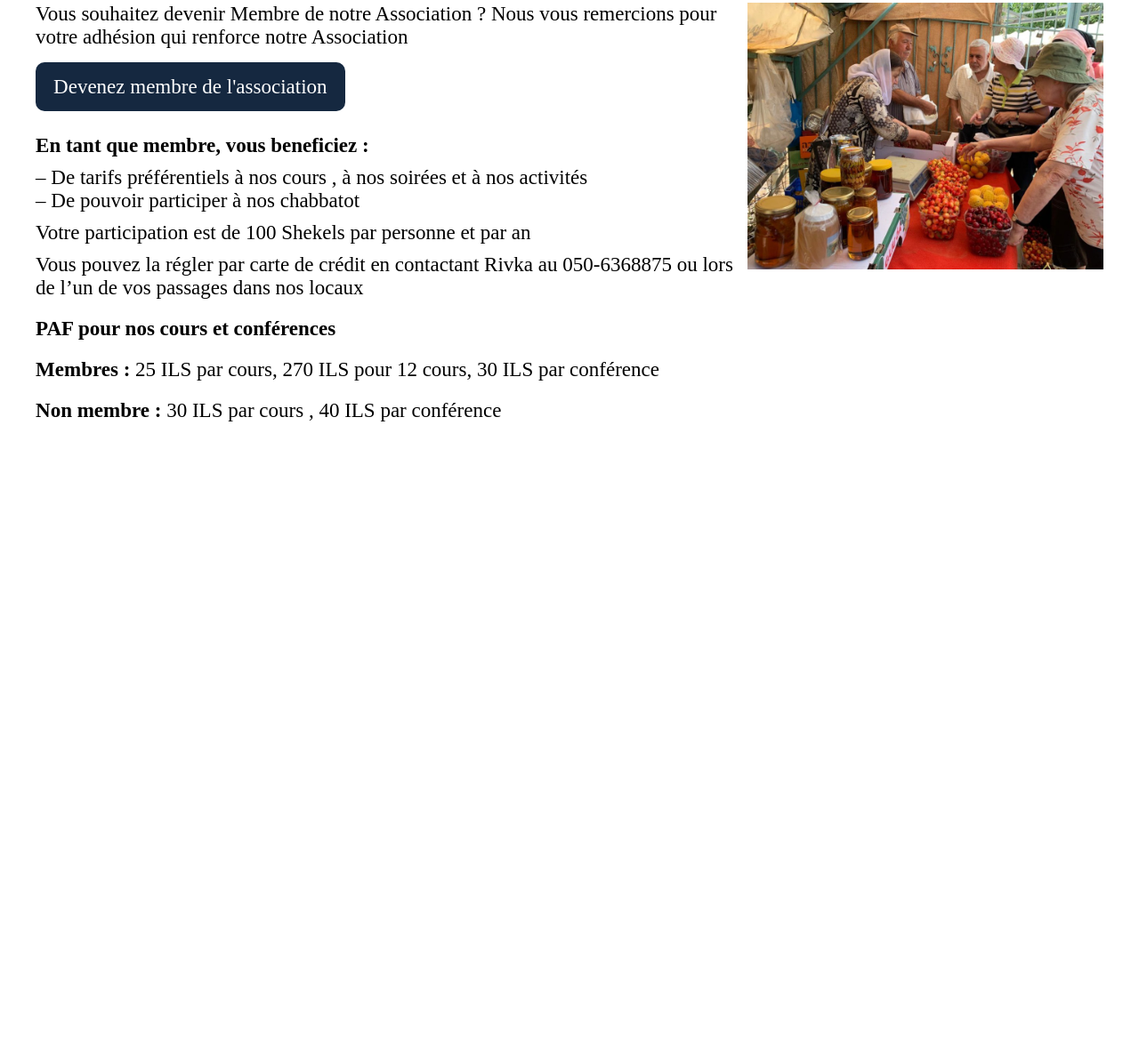
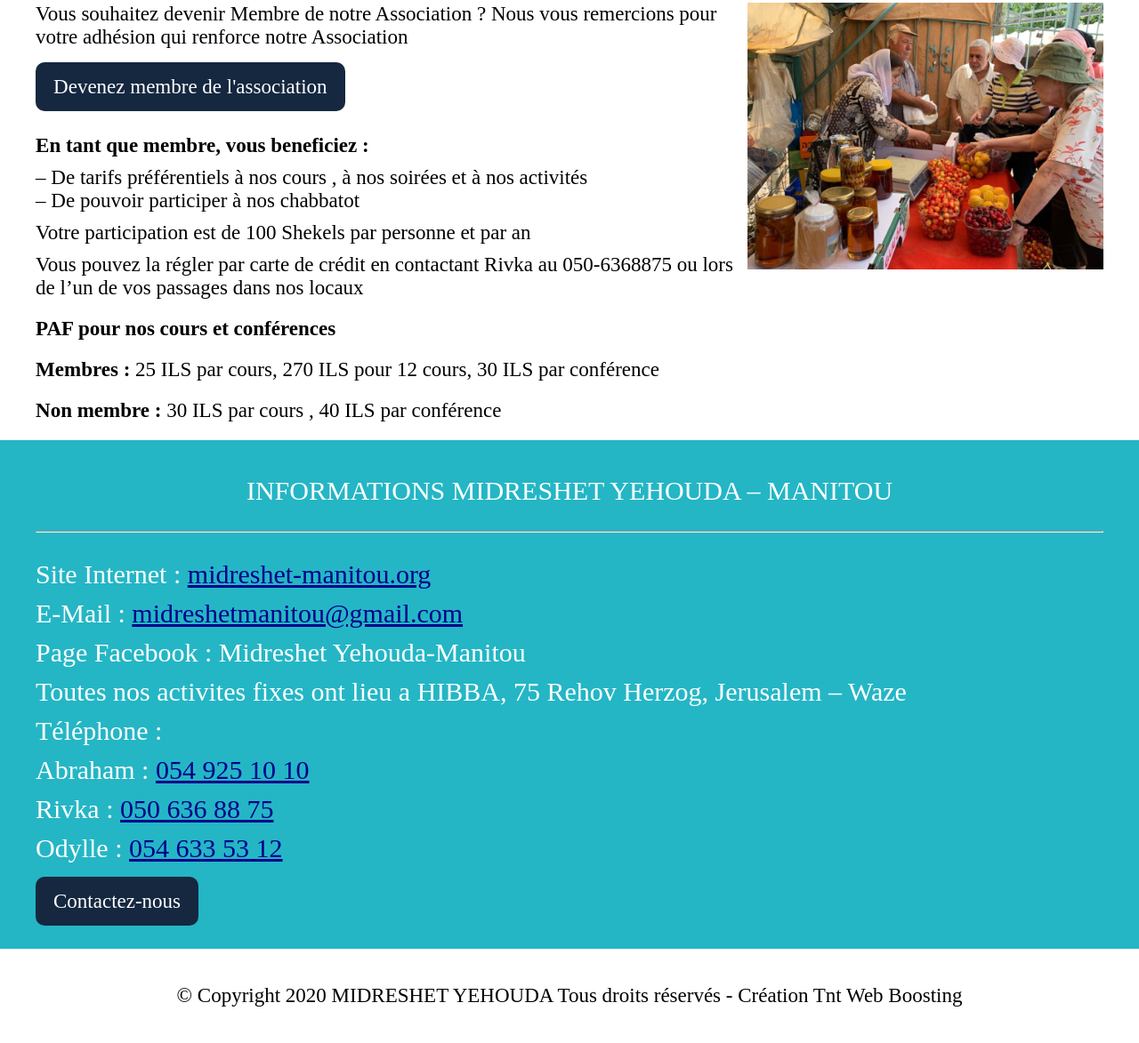
Before and after one commit to jnahmias83/Midreshet-Yehouda, a plain HTML site: page index.html in a window 1280 px wide. Shown: the part 1481-2654 px from the top of the page at 89% size. Before the commit the page ends 1976 px from the top, so only its background shows below. Drawn offline with Linux system fonts and the light colour scheme.

Commit message:
Update index.html

```diff
--- a/index.html
+++ b/index.html
@@ -165,5 +165,49 @@
             </div>
         </div>
     </section>
+
+    <section class="paddingY20 bgcololor-skyblue">
+       <div class="container container-lg container-md container-xs">
+           <div class="big-text medium-text-xs color-white paddingY20 text-center">
+               INFORMATIONS MIDRESHET YEHOUDA – MANITOU
+           </div>
+           <hr class="margin-bottom-20 color-white" />
+           <div class="big-text small-text-xs color-white padding-top-10">
+                Site Internet : <a class="color-darkblue" href="http://www.midreshet-manitou.org">midreshet-manitou.org</a>
+           </div>
+           <div class="big-text small-text-xs color-white padding-top-10">
+                E-Mail : <a class="color-darkblue" href="mailto:midreshetmanitou@gmail.com">midreshetmanitou@gmail.com</a>
+           </div>
+           <div class="big-text small-text-xs color-white padding-top-10">
+                Page Facebook : Midreshet Yehouda-Manitou
+           </div>
+           <div class="big-text small-text-xs color-white padding-top-10">
+                Toutes nos activites fixes ont lieu a HIBBA, 75 Rehov Herzog, Jerusalem – Waze
+           </div>
+           <div class="big-text small-text-xs color-white padding-top-10">
+                Téléphone :
+           </div>
+           <div class="big-text small-text-xs color-white padding-top-10">
+                Abraham : <a class="color-darkblue" href="+972549251010">054 925 10 10</a>
+           </div>
+           <div class="big-text small-text-xs color-white padding-top-10">
+                Rivka : <a class="color-darkblue" href="972506368875">050 636 88 75</a>
+           </div>
+           <div class="big-text small-text-xs color-white padding-top-10">
+                Odylle : <a class="color-darkblue" href="972546335312">054 633 53 12</a>
+           </div>
+           <div class="margin-top-30 margin-bottom-20">
+                <a class="btn bgcolor-darkblue color-white medium-text">Contactez-nous</a>
+           </div>
+        </div>
+    </section>
+
+    <section class="paddingY20 bgcololor-gray">
+        <div class="container container-lg container-md container-xs">
+            <div class="medium-text small-text-xs paddingY20 text-center">
+                 © Copyright 2020 MIDRESHET YEHOUDA Tous droits réservés - Création Tnt Web Boosting
+            </div>
+        </div>
+    </section>
 </body>
 </html>
```
